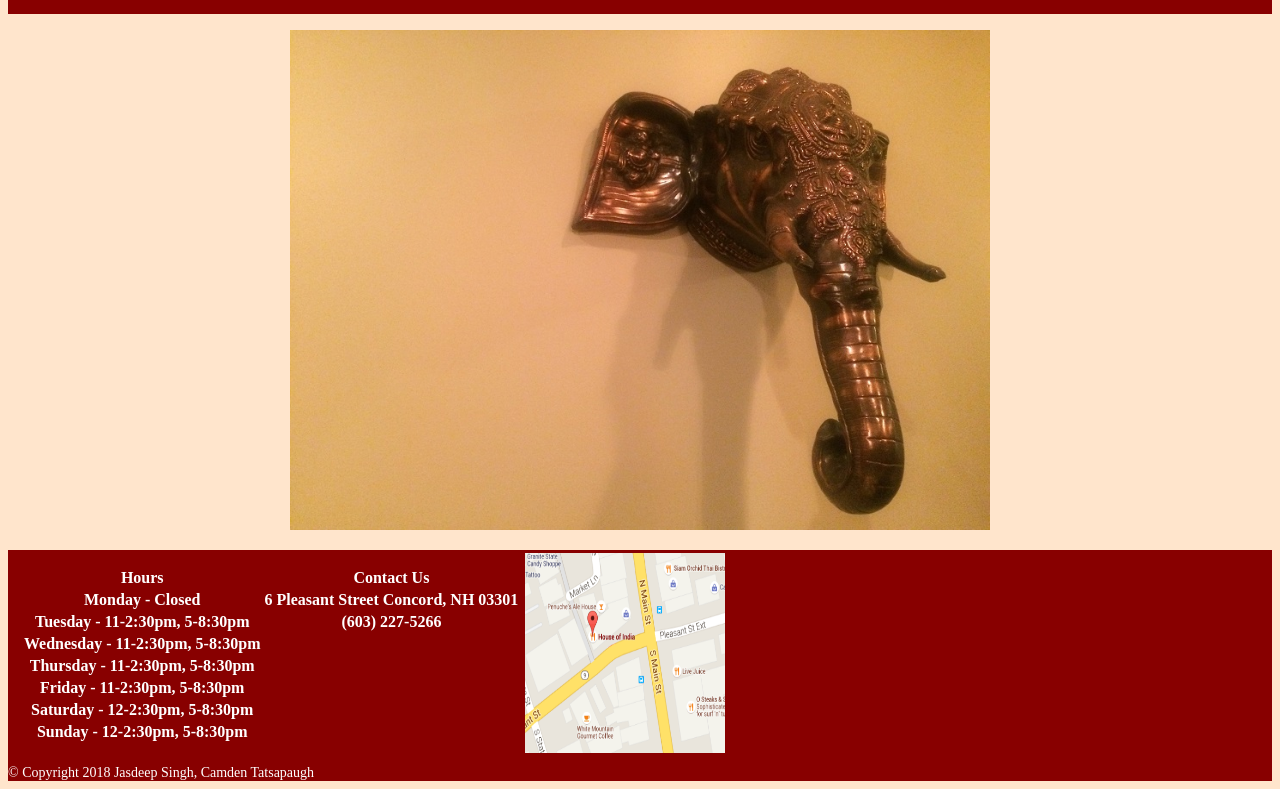
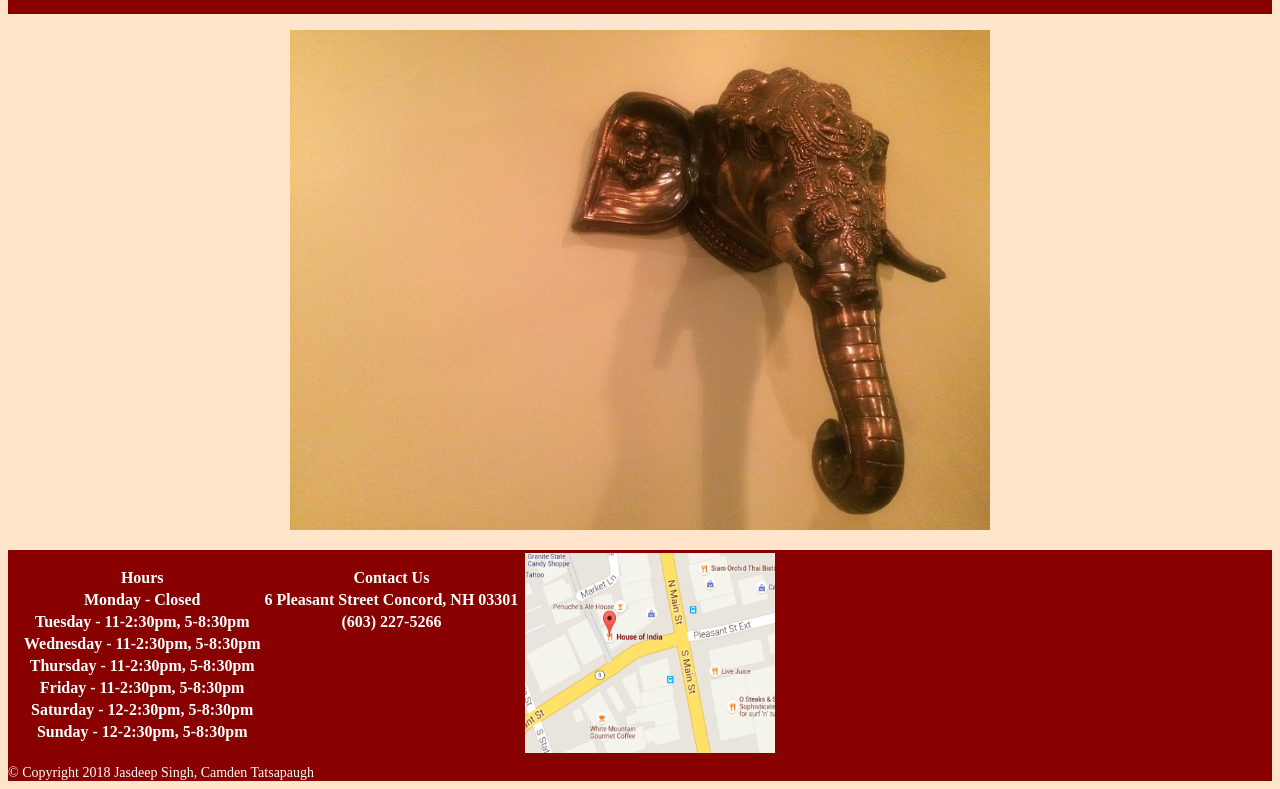
Before and after one commit to JazNH/houseofindia.github.io, a plain HTML site: page index.html in a window 1280 px wide. Shown: the part 507-1296 px from the top of the page. Drawn offline with Linux system fonts and the light colour scheme.

Commit message:
Update index.html

```diff
--- a/index.html
+++ b/index.html
@@ -68,7 +68,7 @@
       <th>
 
         <table class="mappic">
-          <img id="map" src="map.PNG" width="200px" height="200px">
+          <img id="map" src="map.PNG" width="250px" height="200px">
         </table>
       </th>
     </table>
```
